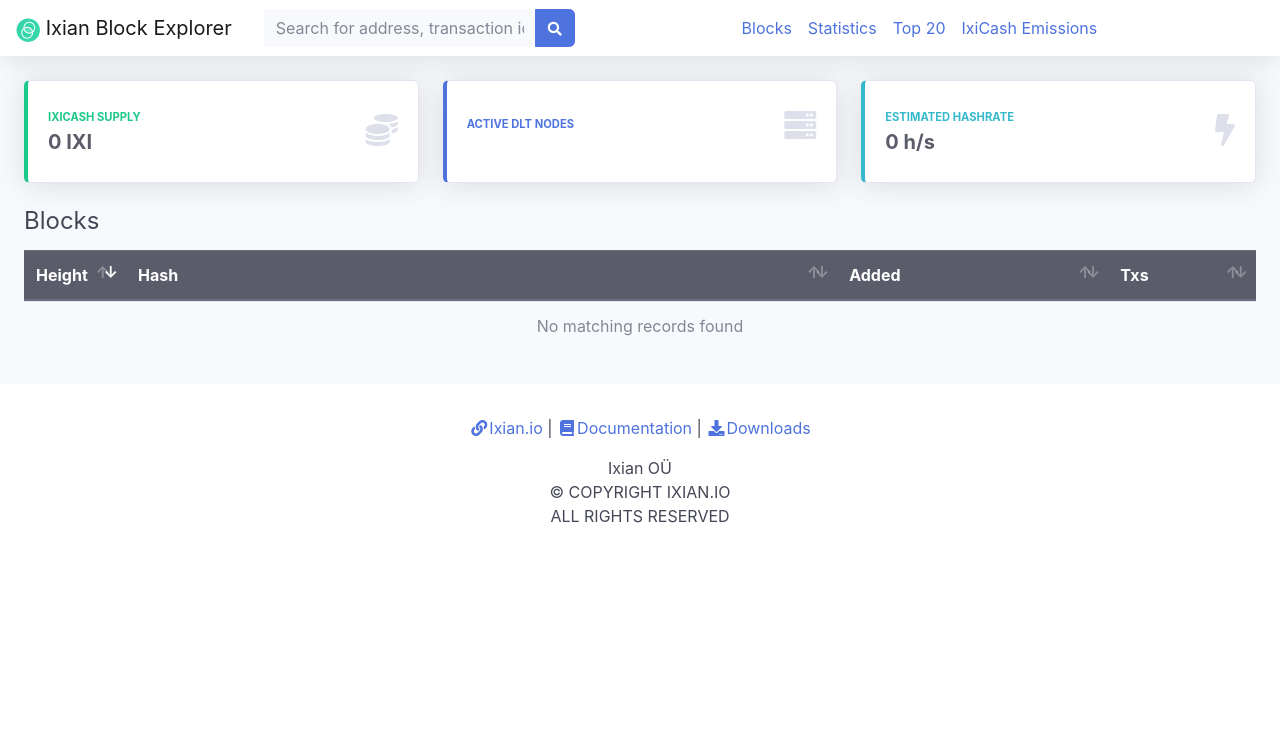
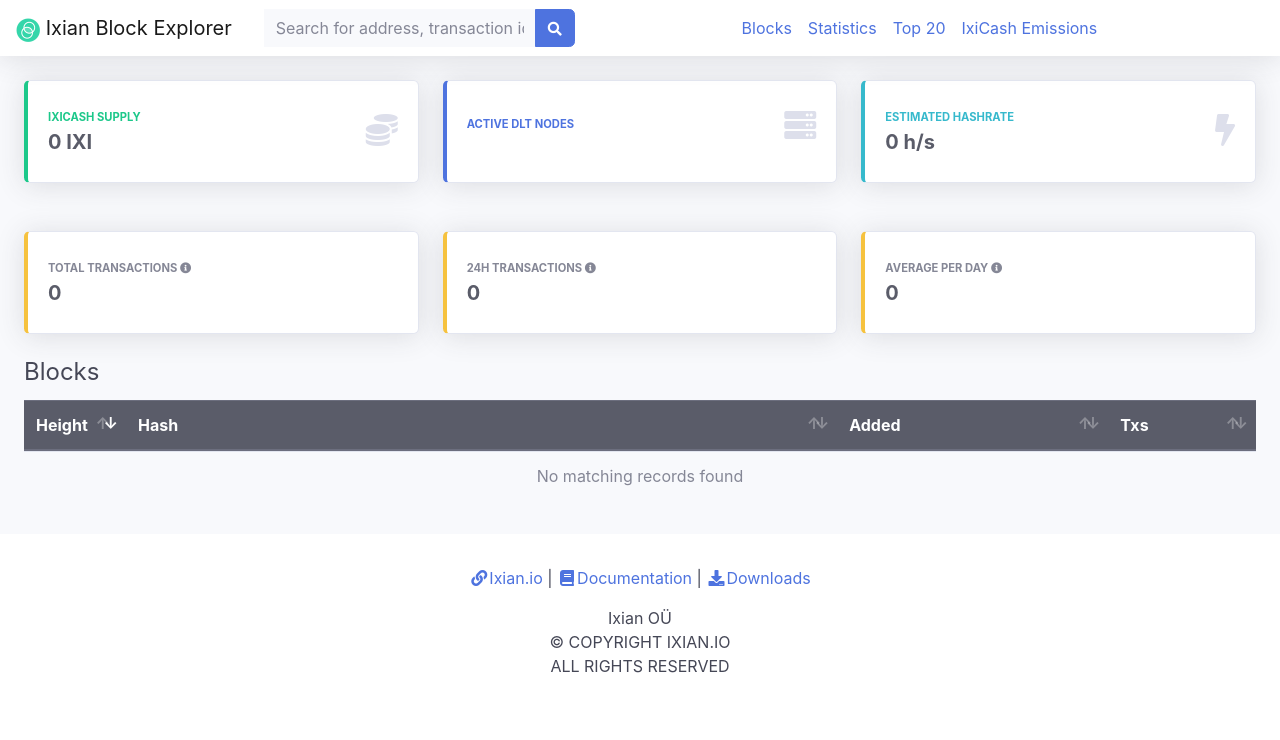
Before and after one commit to ProjectIxian/Ixian-Explorer, a PHP site: page / in a window 1280 px wide. Shown: the top 740 px of the page. Run offline with PHP 8.4, Linux system fonts and the light colour scheme; data that the repository does not hold is empty.

Commit message:
- added visual counters for total transactions, transactions in the past 24 hours and average transactions per day for the past 30 days - added helper script for updating the counters - fixed potential XSS issue - updated README file

```diff
--- a/index.php
+++ b/index.php
@@ -28,7 +28,7 @@ $page->cpage = $current_page;
 
 $page->q = "";
 if(isset($_GET['q']))
-    $page->q = $_GET['q'];
+    $page->q = htmlspecialchars($_GET['q']);
 
 $page->render('header.tpl');
 
--- a/pages/home.php
+++ b/pages/home.php
@@ -19,8 +19,22 @@ $page->m = $laststat['nodes-m'];
 $page->hashrate = number_format($laststat['hashrate']);
 
 
+$page->txtotal = 0;
+$page->tx24 = 0;
+$page->txavg = 0;
+
+$txstats = file_get_contents("cache/tx.ixi");
+if($txstats)
+{
+    $txstats = json_decode($txstats, true);
+    if(isset($txstats[0]["tx_total"]) && isset($txstats[1]["tx_24h"]) && isset($txstats[2]["tx_avg"]))
+    {
+        $page->txtotal = number_format($txstats[0]["tx_total"]);
+        $page->tx24 = number_format($txstats[1]["tx_24h"]);
+        $page->txavg = number_format($txstats[2]["tx_avg"]);
+    }
+}
 
 $page->render('page_home.tpl');
 
-
 ?>
--- a/tpl/page_home.tpl
+++ b/tpl/page_home.tpl
@@ -60,6 +60,64 @@
 </div>
 
 
+        <!-- Transaction stats -->
+          <p class="mb-4"></p>
+
+            <div class="row">
+
+            <!-- Card -->
+            <div class="col-xl-4 col-md-4 mb-4">
+              <div class="card border-left-warning shadow h-100 py-2">
+                <div class="card-body">
+                  <div class="row no-gutters align-items-center">
+                    <div class="col mr-2">
+                      <div data-toggle="tooltip" title="The total amount of transactions recorded by the block explorer" class="text-xs font-weight-bold text-secondary text-uppercase mb-1">Total Transactions
+                        <i class="fas fa-info-circle"></i>
+                        </div>
+                                <div class="h5 mb-0 font-weight-bold text-gray-800"><?php echo $this->txtotal;?></div>
+                                </div>
+                            </div>
+                        </div>
+                    </div>
+                </div>
+
+
+            <!-- Card -->
+            <div class="col-xl-4 col-md-4 mb-4">
+              <div class="card border-left-warning shadow h-100 py-2">
+                <div class="card-body">
+                  <div class="row no-gutters align-items-center">
+                    <div class="col mr-2">
+                      <div data-toggle="tooltip" title="The number of transactions in the past 24 hours" class="text-xs font-weight-bold text-secondary text-uppercase mb-1">24h Transactions
+                        <i class="fas fa-info-circle"></i>
+                        </div>
+                                <div class="h5 mb-0 font-weight-bold text-gray-800"><?php echo $this->tx24;?></div>
+                                </div>
+                            </div>
+                        </div>
+                    </div>
+                </div>
+
+
+            <!-- Card -->
+            <div class="col-xl-4 col-md-4 mb-4">
+              <div class="card border-left-warning shadow h-100 py-2">
+                <div class="card-body">
+                  <div class="row no-gutters align-items-center">
+                    <div class="col mr-2">
+                      <div data-toggle="tooltip" title="The average number of transactions per day for the past 30 days" class="text-xs font-weight-bold text-secondary text-uppercase mb-1">Average per Day
+                        <i class="fas fa-info-circle"></i>
+                        </div>
+                                <div class="h5 mb-0 font-weight-bold text-gray-800"><?php echo $this->txavg;?></div>
+                                </div>
+                            </div>
+                        </div>
+                    </div>
+                </div>
+
+</div>
+
+
 
 <h4>Blocks</h4>
 <div class="table-aresponsive">
```
Also changed, not shown: internal/updatetxstats.php (added, +39 -0 lines), README.md, 1 other file.
